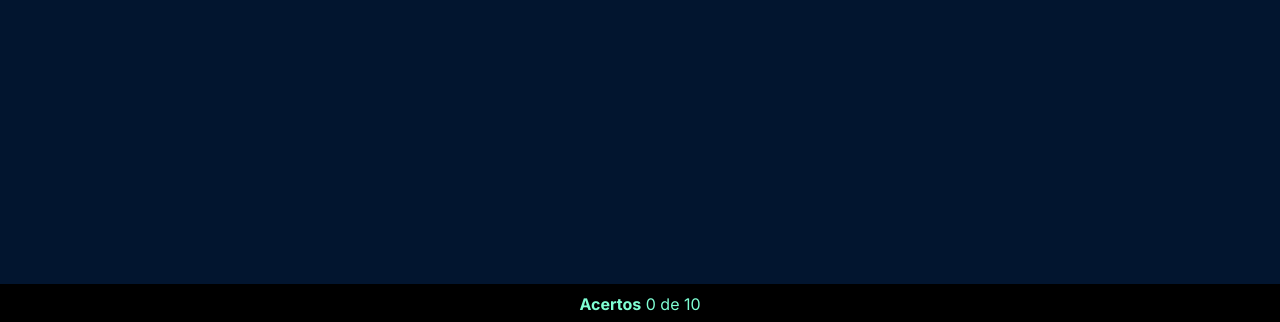
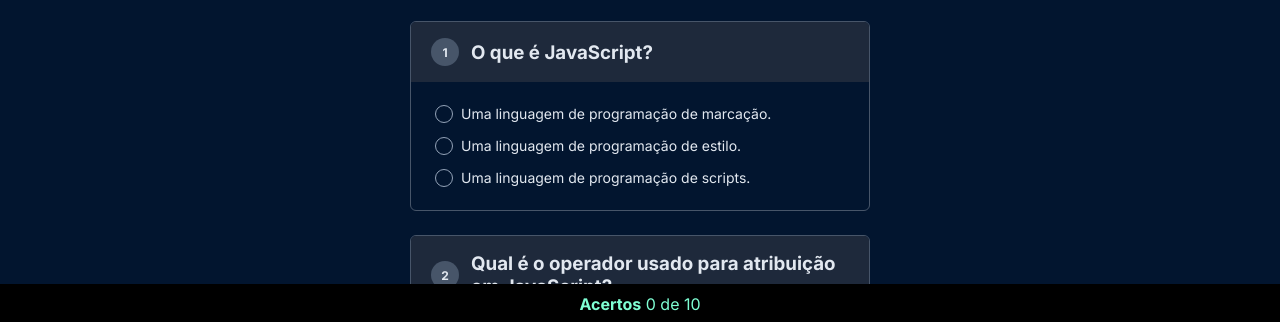
Before and after one commit to Ghlinhares/nlw-experts, a plain HTML site: page index.html in a window 1280 px wide. Shown: the part 476-798 px from the top of the page. Drawn offline with Linux system fonts and the light colour scheme.

Commit message:
codigo final.3

```diff
--- a/index.html
+++ b/index.html
@@ -33,6 +33,6 @@
             <span>0 de 10</span>
           </div>
         </main>
-        <script>scr="./index.js"</script>
+        <script src="./index.js"></script>
     </body>
 </html>
```
